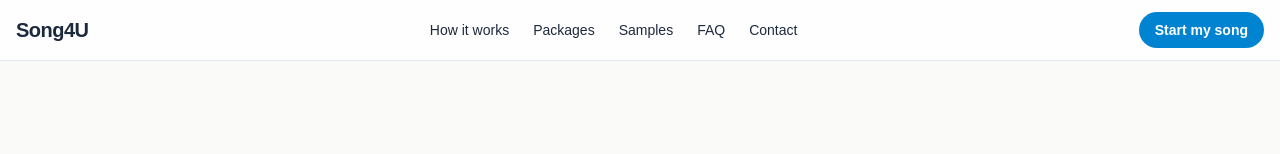
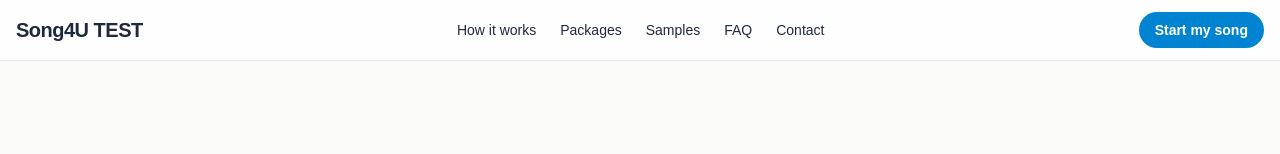
Before and after one commit to flogger13-blip/song4u, a Next.js app: page / in a window 1280 px wide. Shown: the top 154 px of the page. Built offline with nearby package versions, Linux system fonts and the light colour scheme.

Commit message:
Update page.tsx
add homepage content

```diff
--- a/app/page.tsx
+++ b/app/page.tsx
@@ -6,7 +6,7 @@ export default function Home() {
       {/* Header */}
       <header className="sticky top-0 z-50 bg-white/80 backdrop-blur border-b border-slate-200">
         <div className="mx-auto max-w-7xl px-4 py-3 flex items-center justify-between">
-          <a href="#" className="text-xl font-extrabold tracking-tight">Song4U</a>
+          <a href="#" className="text-xl font-extrabold tracking-tight">Song4U TEST</a>
           <nav className="hidden md:flex gap-6 text-sm">
             <a href="#how" className="hover:text-slate-900">How it works</a>
             <a href="#packages" className="hover:text-slate-900">Packages</a>
```
